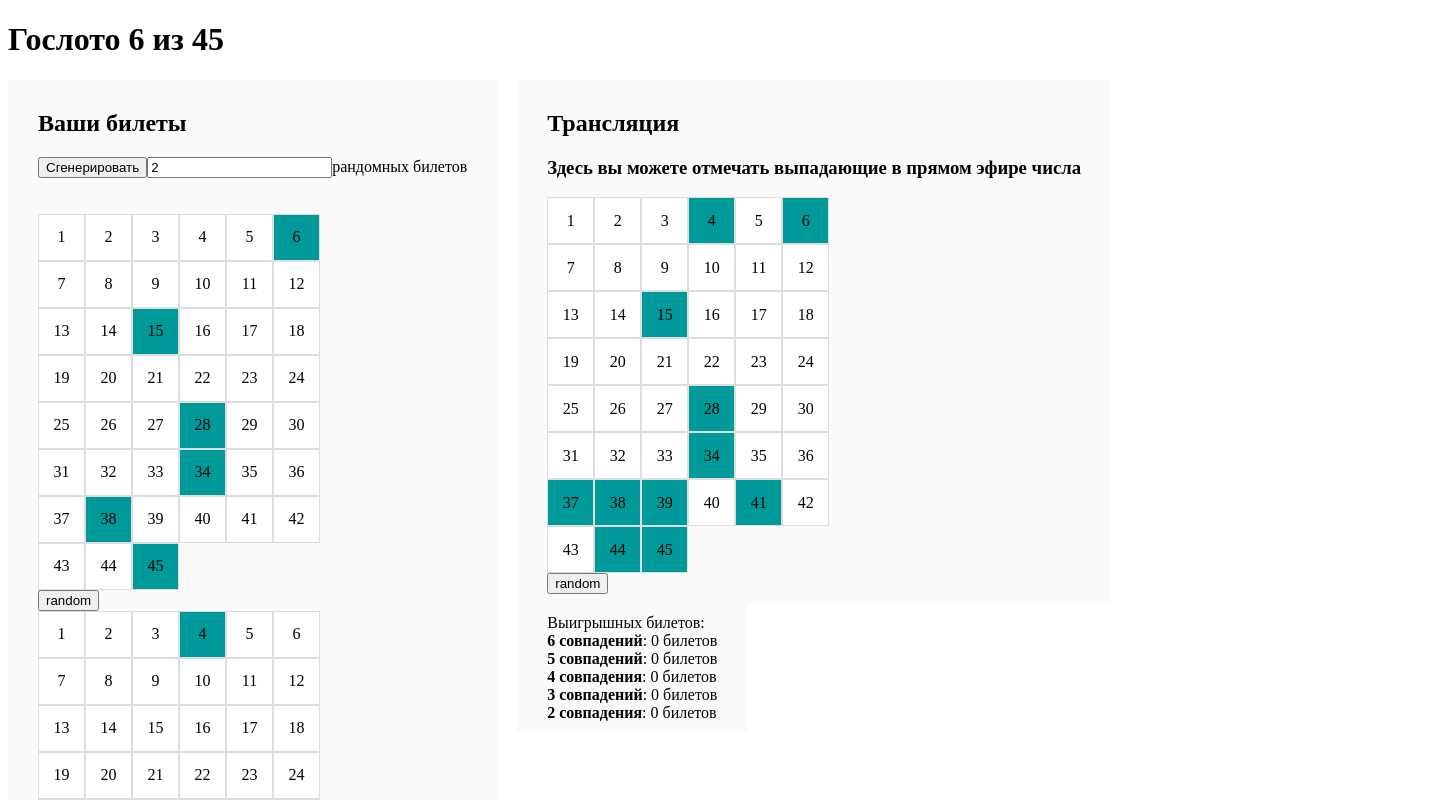
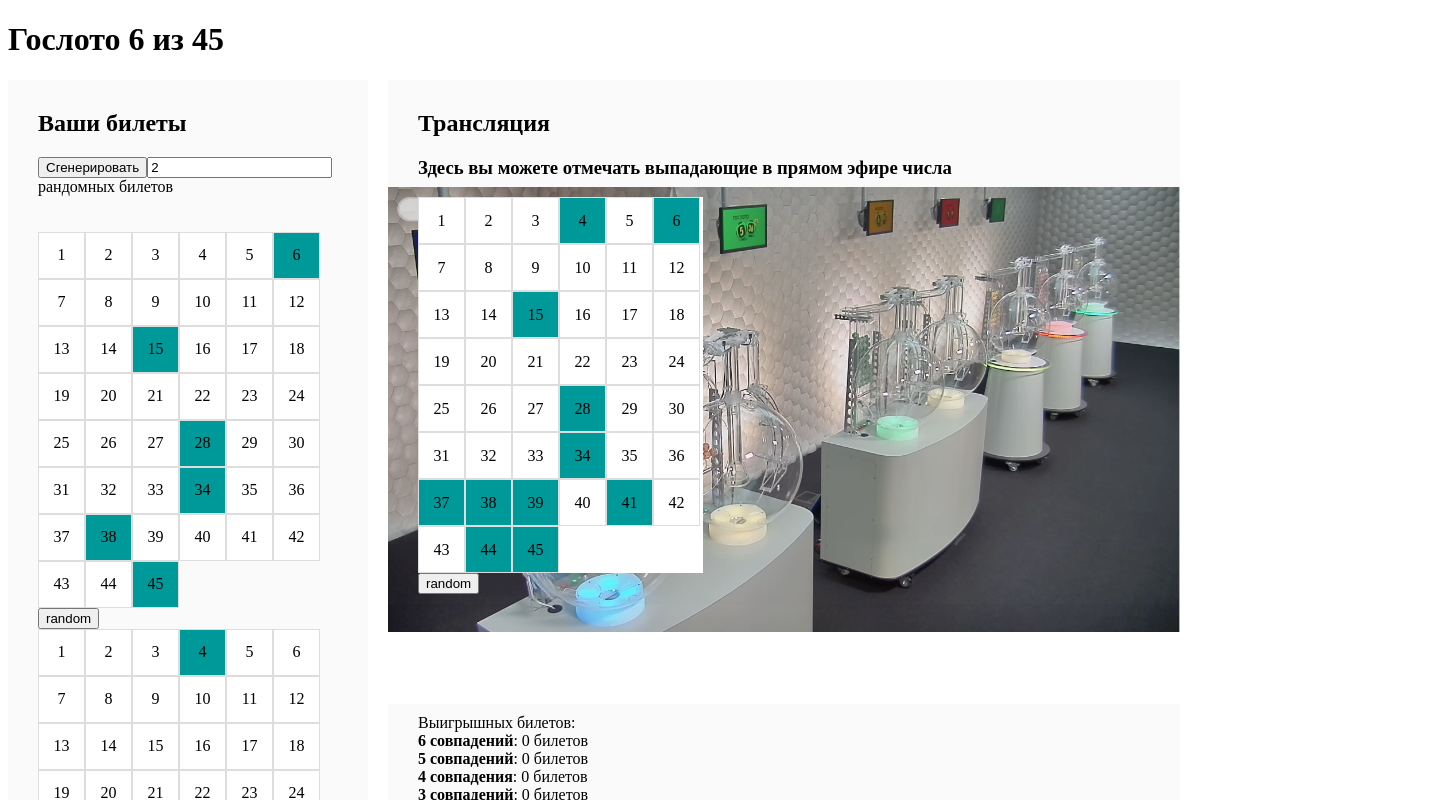
Before and after one commit to ln-e/ticket-test, an Angular app: page / in a window 1280 px wide. Shown: the top 800 px of the page, 1448 px wide, since content can reach past the window. Built offline with nearby package versions, Linux system fonts and the light colour scheme.

Commit message:
еще правки от людвига

```diff
--- a/src/app/app.component.css
+++ b/src/app/app.component.css
@@ -1,3 +1,7 @@
+* {
+  box-sizing: border-box;
+}
+
 .check,
 .slot {
   float: left;
@@ -5,6 +9,29 @@
   background: rgba(127,127,127,0.035);
   margin-right: 20px;
   padding: 10px 30px;
+  width: 31%;
+  position: relative;
+}
+.slot {
+  width: 25%;
+}
+.check {
+  width: 55%;
+}
+.check ::ng-deep .zone {
+  background: #fff;
+}
+.check:nth-child(4) {
+  margin-top: 100px;
+  width: 55%;
+}
+
+img {
+  width: 100%;
+  position: absolute;
+  z-index: -1;
+  left: 0;
+  margin-top: -10px;
 }
 
 .highlight {
--- a/src/app/app.component.html
+++ b/src/app/app.component.html
@@ -17,6 +17,7 @@
 <div class="check matcher">
   <h2>Трансляция</h2>
   <h3>Здесь вы можете отмечать выпадающие в прямом эфире числа</h3>
+  <img src="assets/bg.png">
   <app-field [ticket]="ticketDraw" [priority]="priority"></app-field>
 </div>
 
--- a/src/app/field/field.component.css
+++ b/src/app/field/field.component.css
@@ -21,7 +21,7 @@
 }
 
 .zone {
-  width: 300px;
+  width: 285px;
 }
 
 :host-context(.matcher) .field_number.selected {
--- a/src/index.html
+++ b/src/index.html
@@ -8,7 +8,7 @@
   <meta name="viewport" content="width=device-width, initial-scale=1">
   <link rel="icon" type="image/x-icon" href="favicon.ico">
 </head>
-<body>
+<body style="width: 1440px;">
   <app-root></app-root>
 </body>
 </html>
```
Also changed, not shown: src/assets/bg.png (added).
